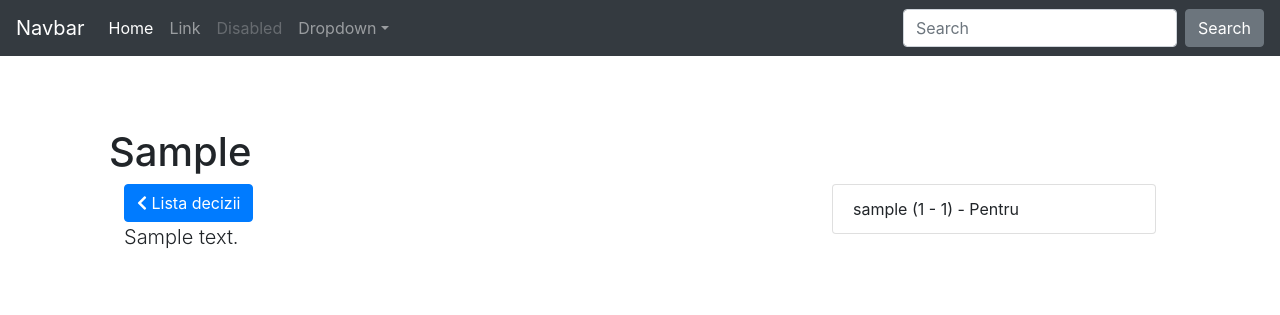
After one commit to andreiavram/consiliuldirector, a Django app: page /decizii/1/ in a window 1280 px wide. The commit adds this page. Shown: the top 315 px of the page. Run offline with Django 3.2, Linux system fonts and the light colour scheme; a user stored in the database is signed in; tables that the repository leaves empty hold one stand-in row (values such as "Sample post"); some libraries are stand-ins or nearby versions.

Commit message:
added some templates and improved admins added detail view

```diff
--- a/consiliuldirector/urls.py
+++ b/consiliuldirector/urls.py
@@ -16,9 +16,10 @@ Including another URLconf
 from django.contrib import admin
 from django.urls import path
 
-from decizii.views import DeciziiListView
+from decizii.views import DeciziiListView, DecizieDetailView
 
 urlpatterns = [
     path('admin/', admin.site.urls),
-    path('', DeciziiListView.as_view(), name="decizie_list")
+    path('', DeciziiListView.as_view(), name="decizie_list"),
+    path('decizii/<int:pk>/', DecizieDetailView.as_view(), name="decizie_detail"),
 ]
--- a/decizii/models.py
+++ b/decizii/models.py
@@ -128,7 +128,7 @@ class ActiuneDecizie(models.Model):
     ]
 
     membru = models.ForeignKey(MembruConsiliulDirector, on_delete=models.CASCADE)
-    decizie = models.ForeignKey(Decizie, on_delete=models.CASCADE)
+    decizie = models.ForeignKey(Decizie, on_delete=models.CASCADE, related_name="actiuni")
 
     comentariu = models.TextField(null=True, blank=True)
     fisier = models.FileField(upload_to="uploads/documente/", null=True, blank=True)
--- /dev/null
+++ b/decizii/templates/decizii/decizie_detail.html
@@ -0,0 +1,22 @@
+{% extends "base.html" %}
+{% block title %}
+    {{ object.titlu }}
+{% endblock %}
+
+{% block content %}
+    <div class="container">
+        <div class="row">
+            <div class="col-sm-8">
+                <a class="btn btn-primary" href="{% url "decizie_list" %}" role="button"><i class="fas fa-chevron-left"></i> Lista decizii</a>
+                <p class = "lead">{{ object.text }}</p>
+            </div>
+            <div class="col-sm-4">
+                <ul class="list-group">
+                    {% for vot in object.actiuni.all %}
+                        <li class="list-group-item">{{ vot.membru }} - {{ vot.get_vot_display }}</li>
+                    {% endfor %}
+                </ul>
+            </div>
+        </div>
+    </div>
+{% endblock %}
--- a/decizii/views.py
+++ b/decizii/views.py
@@ -1,7 +1,7 @@
 from django.contrib.auth.decorators import login_required
 # Create your views here.
 from django.utils.decorators import method_decorator
-from django.views.generic import ListView
+from django.views.generic import ListView, DetailView
 
 from decizii.models import Decizie
 
@@ -13,3 +13,12 @@ class DeciziiListView(ListView):
     @method_decorator(login_required)
     def dispatch(self, request, *args, **kwargs):
         return super(DeciziiListView, self).dispatch(request, *args, **kwargs)
+
+
+class DecizieDetailView(DetailView):
+    template_name = "decizii/decizie_detail.html"
+    queryset = Decizie.objects.all()
+
+    @method_decorator(login_required)
+    def dispatch(self, request, *args, **kwargs):
+        return super(DecizieDetailView, self).dispatch(request, *args, **kwargs)
--- a/templates/base.html
+++ b/templates/base.html
@@ -7,12 +7,75 @@
 
     <!-- Bootstrap CSS -->
     <link rel="stylesheet" href="https://stackpath.bootstrapcdn.com/bootstrap/4.2.1/css/bootstrap.min.css" integrity="sha384-GJzZqFGwb1QTTN6wy59ffF1BuGJpLSa9DkKMp0DgiMDm4iYMj70gZWKYbI706tWS" crossorigin="anonymous">
+    <link rel="stylesheet" href="https://use.fontawesome.com/releases/v5.7.0/css/all.css" integrity="sha384-lZN37f5QGtY3VHgisS14W3ExzMWZxybE1SJSEsQp9S+oqd12jhcu+A56Ebc1zFSJ" crossorigin="anonymous">
+    <title>Consiliul Director</title>
+    <style>
+        .bd-placeholder-img {
+            font-size: 1.125rem;
+            text-anchor: middle;
+        }
 
-    <title>Consiliul Director</title>
+        @media (min-width: 768px) {
+            .bd-placeholder-img-lg {
+                font-size: 3.5rem;
+            }
+        }
+
+        body {
+            padding-top: 5rem;
+        }
+        .consiliul-director-template {
+            padding: 3rem 1.5rem;
+        }
+    </style>
 </head>
 <body>
+
+<nav class="navbar navbar-expand-md navbar-dark bg-dark fixed-top">
+    <a class="navbar-brand" href="#">Navbar</a>
+    <button class="navbar-toggler" type="button" data-toggle="collapse" data-target="#navbarsExampleDefault" aria-controls="navbarsExampleDefault" aria-expanded="false" aria-label="Toggle navigation">
+        <span class="navbar-toggler-icon"></span>
+    </button>
+
+    <div class="collapse navbar-collapse" id="navbarsExampleDefault">
+        <ul class="navbar-nav mr-auto">
+            <li class="nav-item active">
+                <a class="nav-link" href="#">Home <span class="sr-only">(current)</span></a>
+            </li>
+            <li class="nav-item">
+                <a class="nav-link" href="#">Link</a>
+            </li>
+            <li class="nav-item">
+                <a class="nav-link disabled" href="#">Disabled</a>
+            </li>
+            <li class="nav-item dropdown">
+                <a class="nav-link dropdown-toggle" href="#" id="dropdown01" data-toggle="dropdown" aria-haspopup="true" aria-expanded="false">Dropdown</a>
+                <div class="dropdown-menu" aria-labelledby="dropdown01">
+                    <a class="dropdown-item" href="#">Action</a>
+                    <a class="dropdown-item" href="#">Another action</a>
+                    <a class="dropdown-item" href="#">Something else here</a>
+                </div>
+            </li>
+        </ul>
+        <form class="form-inline my-2 my-lg-0">
+            <input class="form-control mr-sm-2" type="text" placeholder="Search" aria-label="Search">
+            <button class="btn btn-secondary my-2 my-sm-0" type="submit">Search</button>
+        </form>
+    </div>
+</nav>
+
+<main role="main" class="container">
+
+    <div class="consiliul-director-template">
         <h1>{% block title %}Consiliul Director{% endblock %}</h1>
-    {% block content %}{% endblock %}
+        {% block content %}
+            <p class="lead">Use this document as a way to quickly start any new project.<br> All you get is this text and a mostly barebones HTML document.</p>
+        {% endblock %}
+
+    </div>
+
+</main><!-- /.container -->
+
 <!-- Optional JavaScript -->
 <!-- jQuery first, then Popper.js, then Bootstrap JS -->
 <script src="https://code.jquery.com/jquery-3.3.1.slim.min.js" integrity="sha384-q8i/X+965DzO0rT7abK41JStQIAqVgRVzpbzo5smXKp4YfRvH+8abtTE1Pi6jizo" crossorigin="anonymous"></script>
```
Also changed, not shown: decizii/admin.py (+15 -2 lines), decizii/templates/decizii/decizii_list.html (added, +19 -0 lines). Lines whose indentation alone changed are shown as unchanged.
